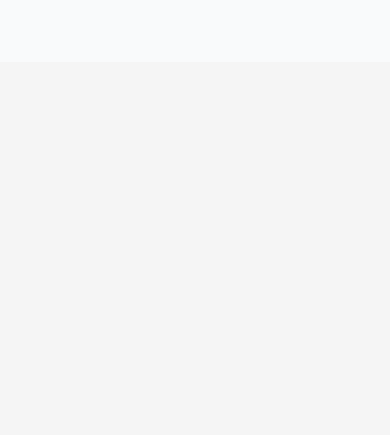
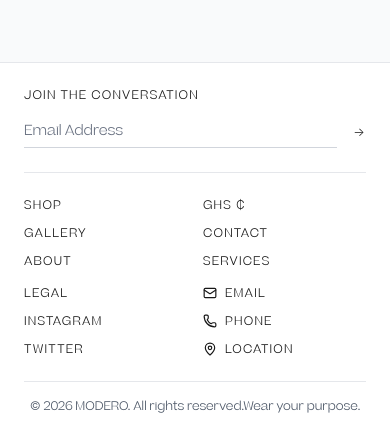
Before and after one commit to Patrickcudjoe1/modero, a Next.js app: page / in a window 390 px wide. Shown: the part 1614-2049 px from the top of the page. Before the commit the page ends 1676 px from the top, so only its background shows below. Built offline with nearby package versions, Linux system fonts and the light colour scheme; a web font is replaced by a local one.

Commit message:
Add footer to mobile view on homepage

```diff
--- a/src/app/page.tsx
+++ b/src/app/page.tsx
@@ -92,8 +92,8 @@ export default function Home() {
         <FashionApproach />
       </div>
 
-      {/* Footer - Desktop only */}
-      <div className="hidden lg:block">
+      {/* Footer */}
+      <div>
         <Footer />
       </div>
     </main>
```
